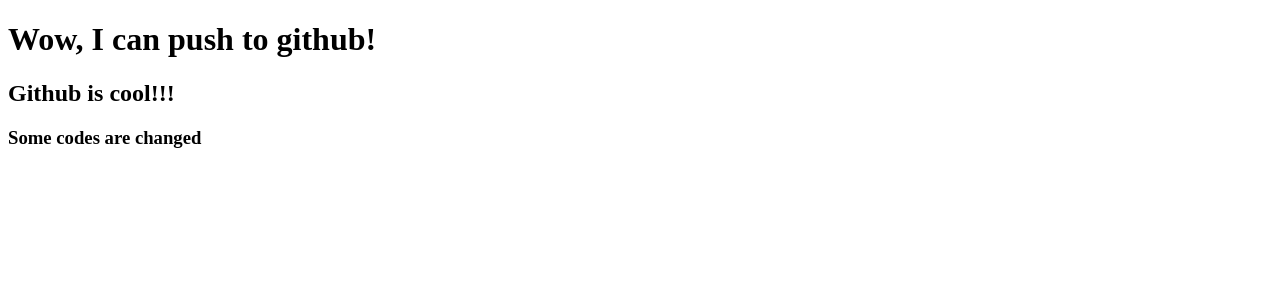
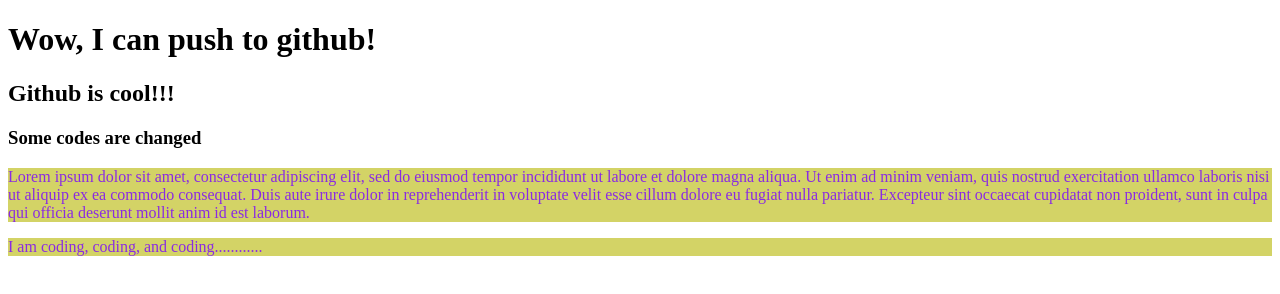
Before and after one commit to mahbubmanna/my-2nd-repo, a plain HTML site: page index.html in a window 1280 px wide. Drawn offline with Linux system fonts and the light colour scheme.

Commit message:
style added

```diff
--- a/index.html
+++ b/index.html
@@ -5,11 +5,14 @@
     <meta http-equiv="X-UA-Compatible" content="IE=edge">
     <meta name="viewport" content="width=device-width, initial-scale=1.0">
     <title>My Second Repo</title>
+    <link rel="stylesheet" href="style.css">
 </head>
 <body>
     <h1>Wow, I can push to github!</h1>
     <h2>Github is cool!!!</h2>
     <h3>Some codes are changed</h3>
+    <p>Lorem ipsum dolor sit amet, consectetur adipiscing elit, sed do eiusmod tempor incididunt ut labore et dolore magna aliqua. Ut enim ad minim veniam, quis nostrud exercitation ullamco laboris nisi ut aliquip ex ea commodo consequat. Duis aute irure dolor in reprehenderit in voluptate velit esse cillum dolore eu fugiat nulla pariatur. Excepteur sint occaecat cupidatat non proident, sunt in culpa qui officia deserunt mollit anim id est laborum.</p>
+    <p>I am coding, coding, and coding............</p>
 
 </body>
 </html>
--- /dev/null
+++ b/style.css
@@ -0,0 +1,4 @@
+p{
+    color: blueviolet;
+    background-color: rgba(206, 206, 85, 0.897);
+}
```
